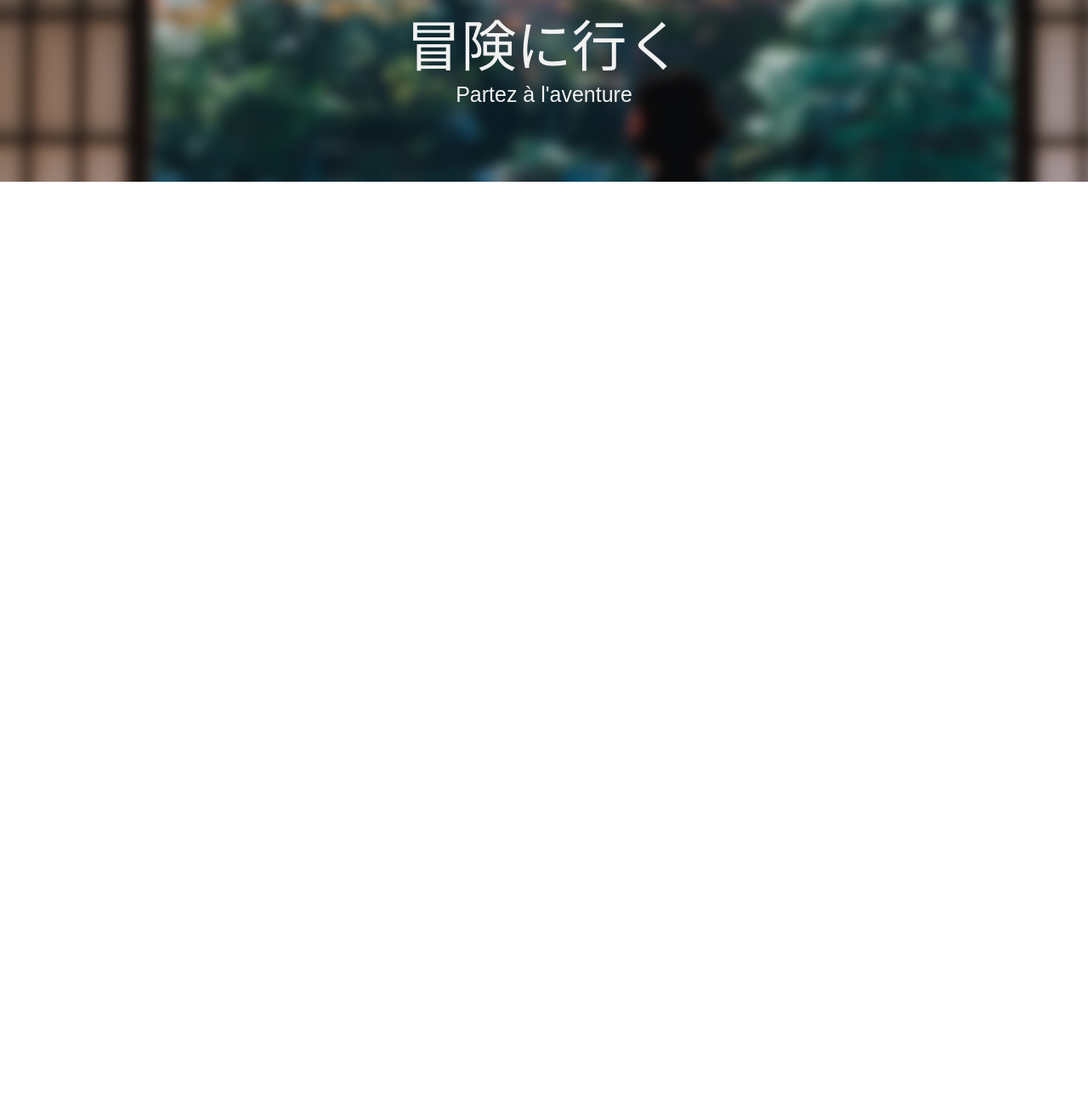
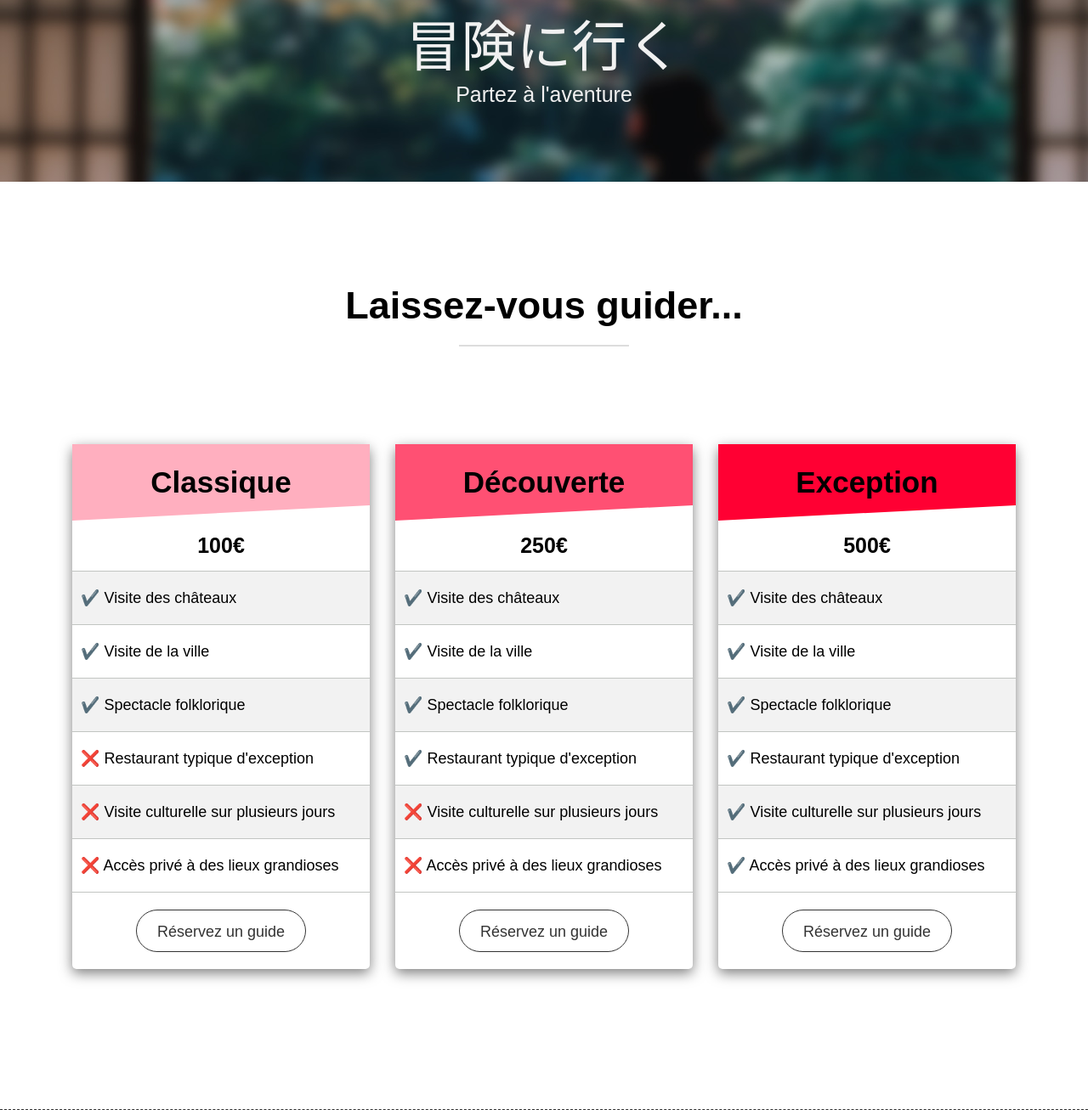
Before and after one commit to wilodorico/kyoto-tourisme, a plain HTML site: page index.html in a window 1280 px wide. Shown: the part 4256-5563 px from the top of the page at 85% size. Before the commit the page ends 4470 px from the top, so only its background shows below. Drawn offline with Linux system fonts and the light colour scheme; a web font is replaced by a local one.

Commit message:
ajout section tarif + style

```diff
--- a/index.html
+++ b/index.html
@@ -80,6 +80,54 @@
     <span>Partez à l'aventure</span>
   </section>
 
+<!-- Section tarifs -->
+<section class="section-tarifs" id="tarifs">
+  <h3>Laissez-vous guider...</h3>
+  <hr>
+  <div class="container-tarifs">
+
+    <div class="cartes-tarifs">
+        <h4>Classique</h4>
+        <span>100€</span>
+        <p>✔️ Visite des châteaux</p>
+        <p>✔️ Visite de la ville</p>
+        <p>✔️ Spectacle folklorique</p>
+        <p>❌ Restaurant typique d'exception</p>
+        <p>❌ Visite culturelle sur plusieurs jours</p>
+        <p>❌ Accès privé à des lieux grandioses</p>
+
+        <a href="#contact">Réservez un guide</a>
+    </div>
+
+    <div class="cartes-tarifs">
+        <h4>Découverte</h4>
+        <span>250€</span>
+        <p>✔️ Visite des châteaux</p>
+        <p>✔️ Visite de la ville</p>
+        <p>✔️ Spectacle folklorique</p>
+        <p>✔️ Restaurant typique d'exception</p>
+        <p>❌ Visite culturelle sur plusieurs jours</p>
+        <p>❌ Accès privé à des lieux grandioses</p>
+
+        <a href="#contact">Réservez un guide</a>
+    </div>
+
+    <div class="cartes-tarifs">
+        <h4>Exception</h4>
+        <span>500€</span>
+        <p>✔️ Visite des châteaux</p>
+        <p>✔️ Visite de la ville</p>
+        <p>✔️ Spectacle folklorique</p>
+        <p>✔️ Restaurant typique d'exception</p>
+        <p>✔️ Visite culturelle sur plusieurs jours</p>
+        <p>✔️ Accès privé à des lieux grandioses</p>
+
+        <a href="#contact">Réservez un guide</a>
+    </div>
+
+  </div>
+</section>
+
   <script src="app.js"></script>
 </body>
 </html>
--- a/style.css
+++ b/style.css
@@ -439,3 +439,105 @@ nav {
     font-size: 55px;
   }
 }
+
+/* --------- Section Tarifs ------------ */
+.section-tarifs {
+  padding-bottom: 150px;
+  border-bottom: 1px dashed #333;
+}
+.section-tarifs h3 {
+  text-align: center;
+  font-size: 45px;
+  margin: 120px 0 20px;
+  padding: 0 30px;
+}
+.section-tarifs hr {
+  border: 1px solid #ddd;
+  width: 200px;
+  margin: 20px auto 100px;
+}
+.container-tarifs {
+  display: flex;
+  justify-content: center;
+  flex-wrap: wrap;
+}
+.cartes-tarifs {
+  width: 350px;
+  height: auto;
+  border-radius: 5px;
+  margin: 15px 15px;
+  cursor: pointer;
+  box-shadow: 0 5px 15px rgba(0, 0, 0, 0.5);
+  transition: all 0.2s ease-in-out;
+  position: relative;
+}
+.cartes-tarifs:hover {
+  transform: translateY(-5px);
+}
+.cartes-tarifs h4 {
+  text-align: center;
+  padding: 25px 20px;
+  font-size: 35px;
+  clip-path: polygon(0 0, 100% 0%, 100% 80%, 0 100%);
+  background: #ffafbf;
+}
+.cartes-tarifs span {
+  display: block;
+  text-align: center;
+  padding: 15px;
+  font-size: 25px;
+  font-weight: bold;
+}
+.cartes-tarifs:nth-child(2) h4 {
+  background: #ff5073;
+}
+.cartes-tarifs:nth-child(3) h4 {
+  background: #ff0033;
+}
+.cartes-tarifs p {
+  font-size: 18px;
+  padding: 20px 10px;
+  border-top: 1px solid rgb(194, 197, 194);
+}
+.cartes-tarifs p:last-of-type {
+  border-bottom: 1px solid rgb(194, 197, 194);
+}
+.cartes-tarifs p:nth-child(odd) {
+  background: rgba(195, 195, 195, 0.219);
+}
+.cartes-tarifs a {
+  display: block;
+  text-decoration: none;
+  border: 1px solid #333;
+  text-align: center;
+  width: 200px;
+  height: 50px;
+  border-radius: 9999px;
+  color: #333;
+  font-size: 18px;
+  line-height: 50px;
+  margin: 20px auto;
+  transition: all 0.2s ease-in-out;
+}
+.cartes-tarifs a:hover {
+  background: #333;
+  color: #f1f1f1;
+}
+
+@media screen and (max-width: 900px) {
+  .section-tarifs h3 {
+    font-size: 35px;
+    margin: 80px 0 80px;
+  }
+}
+@media screen and (max-width: 425px) {
+  .section-tarifs h3 {
+    font-size: 25px;
+    margin: 80px 0 50px;
+    padding: 0 10px;
+  }
+  .section-tarifs hr {
+    width: 170px;
+    margin: 0px auto 35px;
+  }
+}
```
